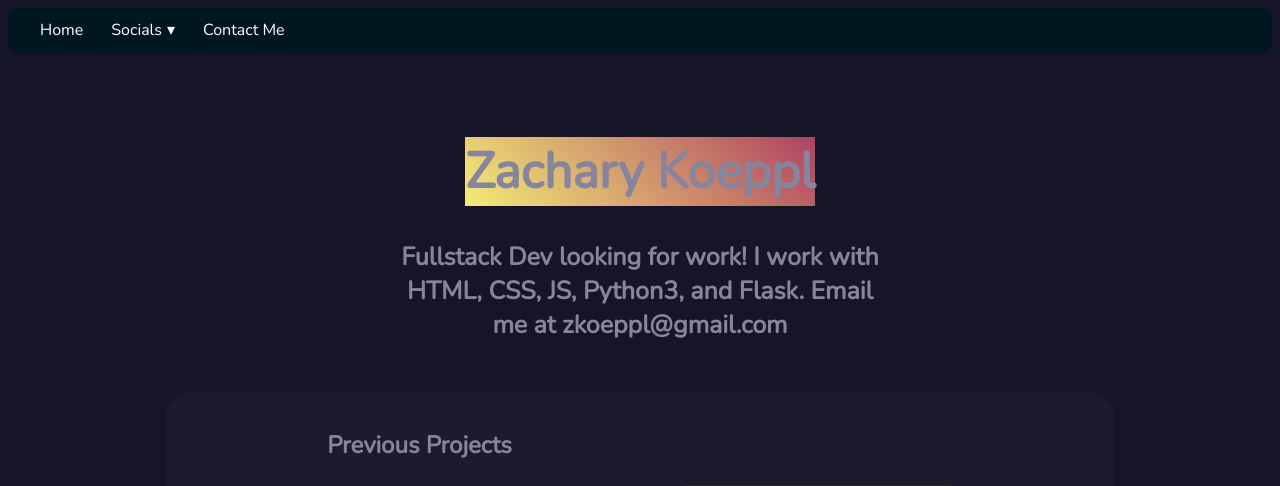
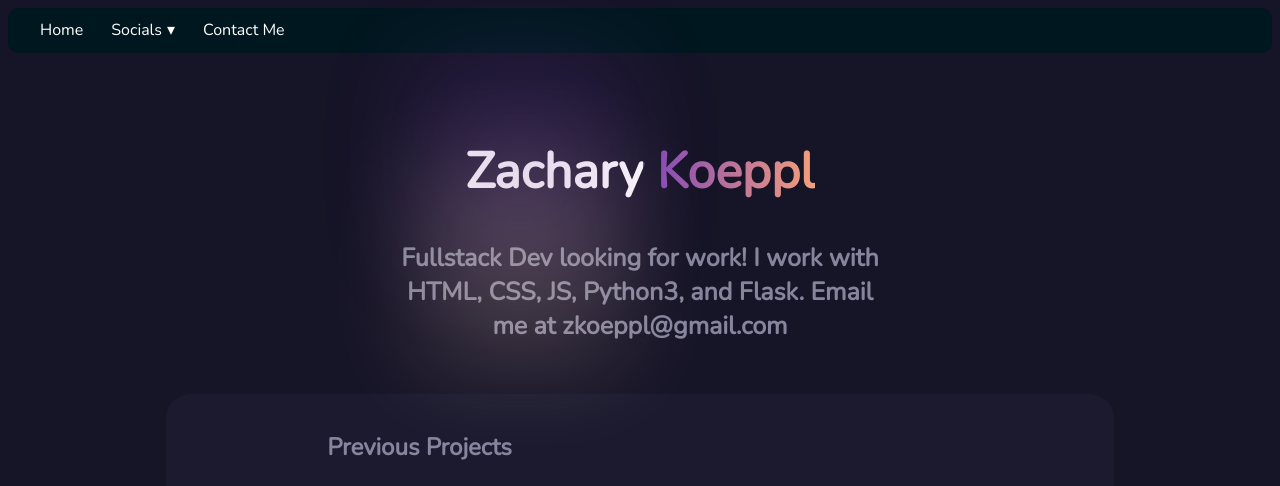
Before and after one commit to ZachK26/zach-koeppl-portfolio, a Flask app: page / in a window 1280 px wide. Shown: the top 486 px of the page. Run offline with Flask 2, Linux system fonts and the light colour scheme.

Commit message:
added a lens flare

```diff
--- a/static/styles.css
+++ b/static/styles.css
@@ -301,5 +301,22 @@ border-radius: 50%;
 
 }
 #gradientname{
-	background-image: linear-gradient(45deg, #f3ec78, #af4261);
+	background: linear-gradient(90deg, rgba(255,255,255,1) 46%, rgba(255,255,255,1) 51%, rgba(124,68,188,1) 51%, rgba(245,159,122,1) 100%);
+
+	-webkit-background-clip: text;
+	-webkit-text-fill-color: transparent;
+	-moz-background-clip: text;
+	-moz-text-fill-color: transparent;
 }
+.lensflare{
+	border-radius:50%;
+	height:1px;
+	width:1px;
+	box-shadow: -120px -80px 100px 100px rgba(124, 68, 188, 0.2);
+}
+.lensflare2{
+	border-radius:50%;
+	height:1px;
+	width:1px;
+	box-shadow: -120px -80px 100px 100px rgba(251, 213, 196, 0.2);
+}
--- a/templates/index.html
+++ b/templates/index.html
@@ -32,9 +32,11 @@
       </nav>
 <div id = "titlediv">
     <h1 id = 'gradientname'>Zachary Koeppl</h1>
+    <div  class = 'lensflare'> </div>
     <h2>Fullstack Dev looking for work! I work with</h2>
      <h2>HTML, CSS, JS, Python3, and Flask. Email </h2>
      <h2>me at zkoeppl@gmail.com</h2>
+     <div  class = 'lensflare2'> </div>
 </div>
 <div id ='projectscontainerc'></div>
 <div id = 'projectstitle'>
```
